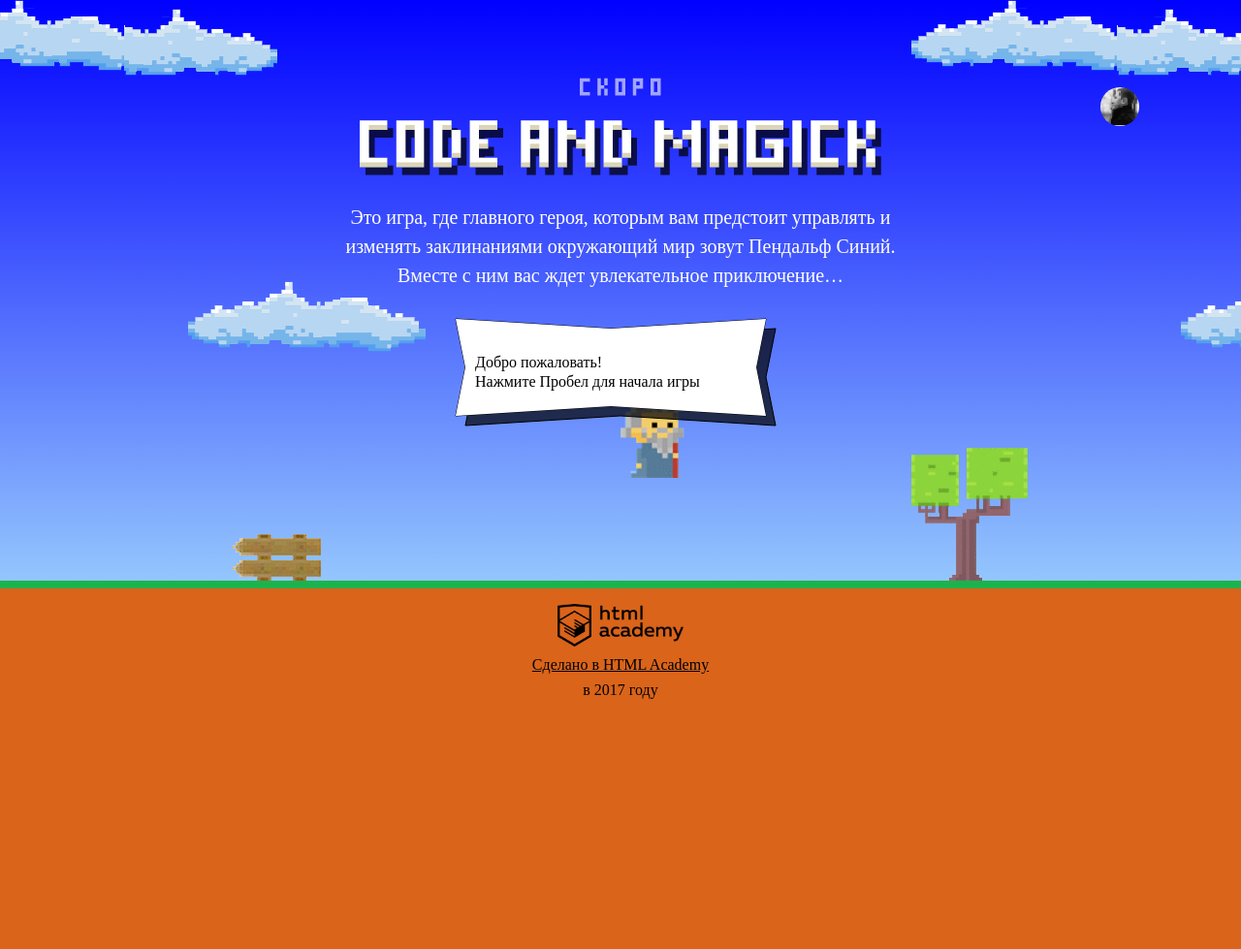
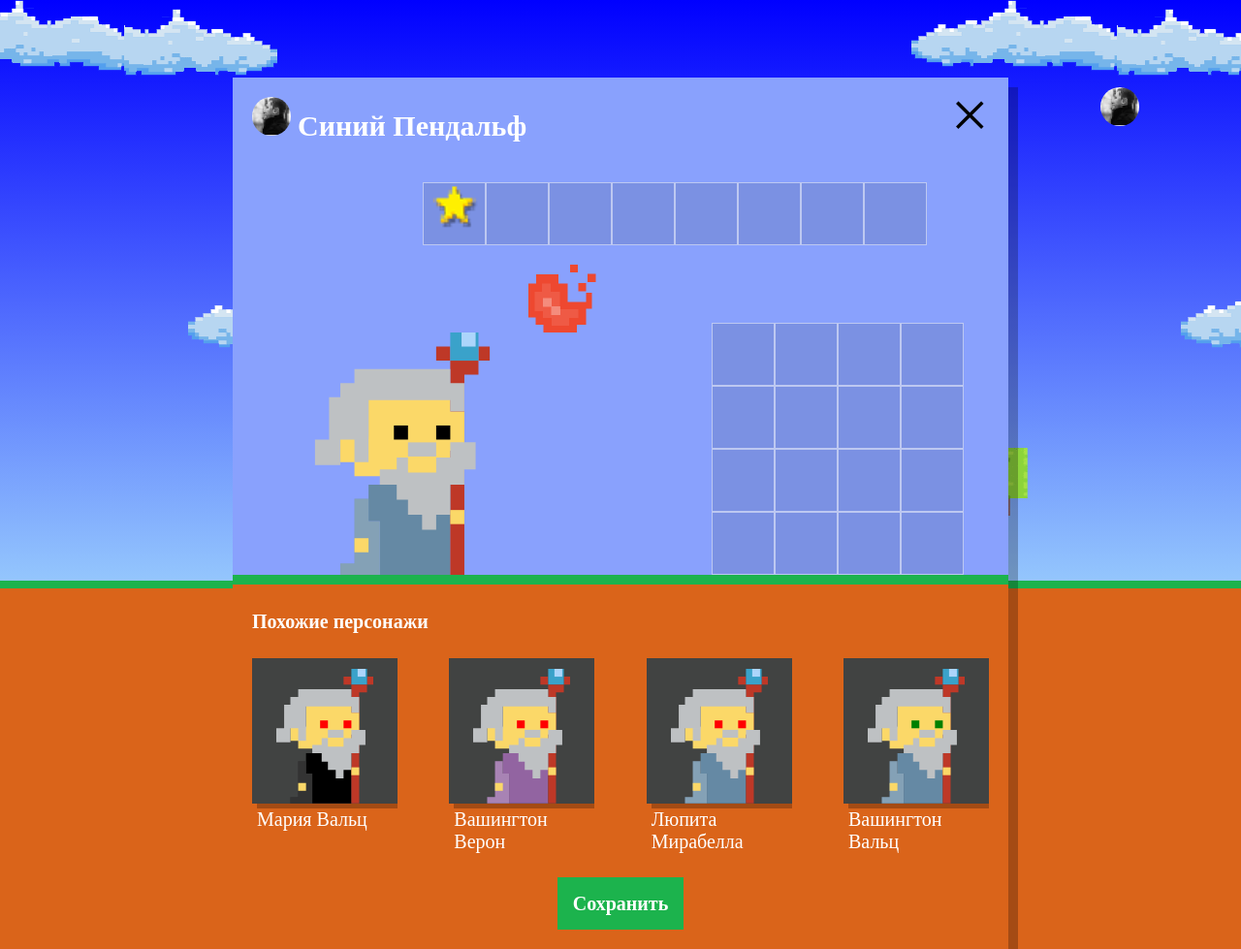
Before and after one commit to DrakDim/107626-code-and-magick-old, a website: page index.html in a window 1280 px wide. Shown: the whole page at 97% size. Before the commit the page ends 800 px from the top, so only its background shows below. Drawn offline with Linux system fonts and the light colour scheme; a web font is replaced by a local one.

Commit message:
Функционирует согласно задаче, но нуждается в правках по условиям

```diff
--- a/index.html
+++ b/index.html
@@ -199,6 +199,7 @@
 	};
 </script>
 
+<script src="js/setup.js"></script>
 <script src="js/stat.js"></script>
 <script src="js/game.js"></script>
 
--- /dev/null
+++ b/js/setup.js
@@ -0,0 +1,99 @@
+'use strict';
+
+/**
+ * Задачи:
+ */
+
+/*  1. Покажите блок .setup, убрав в JS-коде у него класс .hidden.
+    2. Создайте массив, состоящий из 4 сгенерированных JS объектов,
+       которые будут описывать похожих персонажей. Объекты должны содержать следующие поля:
+        * name, строка — случайно сгенерированное имя персонажа.
+          Имя генерируется из массивов имен и фамилий: нужно случайным образом выбрать из массива имен имя,
+          а из массива фамилий фамилию и сложить их.
+          При желании имя и фамилию можно в случайном порядке менять местами:
+
+          Имена:   ['Иван', 'Хуан Себастьян', 'Мария', 'Кристоф', 'Виктор', 'Юлия', 'Люпита', 'Вашингтон']
+          Фамилии: ['да Марья', 'Верон', 'Мирабелла', 'Вальц', 'Онопко', 'Топольницкая', 'Нионго', 'Ирвинг']
+
+        * coatColor, строка — случайный цвет мантии на выбор из следующих:
+
+          ['rgb(101, 137, 164)', 'rgb(241, 43, 107)', 'rgb(146, 100, 161)',
+           'rgb(56, 159, 117)', 'rgb(215, 210, 55)', 'rgb(0, 0, 0)']
+
+        * eyesColor, строка — случайный цвет глаз персонажа на выбор из следующих:
+
+          ['black', 'red', 'blue', 'yellow', 'green']
+    3. На основе данных, созданных в предыдущем пункте и шаблона #similar-wizard-template
+       создайте DOM-элементы, соответствующие случайно сгенерированным волшебникам и заполните их
+       данными из массива:
+        * Имя персонажа name запишите как текст в блок .setup-similar-label
+        * Цвет мантии coatColor задайте как цвет заливки fill в стилях элемента .wizard-coat
+        * Цвет глаз eyesColor задайте как цвет заливки fill в стилях элемента .wizard-eyes
+    4. Отрисуйте сгенерированные DOM-элементы в блок .setup-similar-list.
+       Для вставки элементов используйте DocumentFragment.
+    5. Покажите блок .setup-similar, удалив у него CSS-класс hidden.
+
+    Требования к коду
+
+    Код должен быть разделен на отдельные функции. Стоит отдельно объявить функцию генерации случайных данных,
+    функцию создания DOM-элемента на основе JS-объекта, функцию заполнения блока DOM-элементами на основе
+    массива JS-объектов. Пункты задания примерно соответствуют функциям, которые вы должны создать.
+*/
+
+/**
+ * Константы
+ */
+
+var WIZZARD_NAMES = ['Иван', 'Хуан Себастьян', 'Мария', 'Кристоф', 'Виктор', 'Юлия', 'Люпита', 'Вашингтон'];
+var WIZZARD_SURNAMES = ['да Марья', 'Верон', 'Мирабелла', 'Вальц', 'Онопко', 'Топольницкая', 'Нионго', 'Ирвинг'];
+var COAT_COLORS = ['rgb(101, 137, 164)', 'rgb(241, 43, 107)', 'rgb(146, 100, 161)', 'rgb(56, 159, 117)', 'rgb(215, 210, 55)', 'rgb(0, 0, 0)'];
+var EYES_COLORS = ['black', 'red', 'blue', 'yellow', 'green'];
+var MAX_SIMILAR_WIZARDS = 4;
+/**
+ * Промежуточные вычисления
+ */
+
+var getRandomInt = function (min, max)	{
+  return Math.floor(Math.random() * (max - min + 1)) + min;
+};
+
+var wizardName = function () {
+  return WIZZARD_NAMES[getRandomInt(0, WIZZARD_NAMES.length - 1)] + ' ' + WIZZARD_SURNAMES[getRandomInt(0, WIZZARD_SURNAMES.length - 1)];
+};
+
+var randomWizards = function () {
+  return {name: wizardName(),
+    coatColor: COAT_COLORS[getRandomInt(0, COAT_COLORS.length - 1)],
+    eyesColor: EYES_COLORS[getRandomInt(0, EYES_COLORS.length - 1)]};
+};
+
+var createArrayWiz = function () {
+  var targetArray = [];
+  for (var i = 0; i < MAX_SIMILAR_WIZARDS; i++) {
+    targetArray[i] = randomWizards();
+  }
+  return targetArray;
+};
+
+/**
+ * Основная логика
+ */
+
+document.querySelector('.overlay').classList.remove('hidden');
+
+var templateWizard = document.querySelector('#similar-wizard-template').content;
+var wizardList = document.querySelector('.setup-similar-list');
+
+for (var i = 0; i < MAX_SIMILAR_WIZARDS; i++) {
+  var cloneTemplate = templateWizard.cloneNode(true);
+  var wizzardContents = createArrayWiz();
+  cloneTemplate.querySelector('.setup-similar-label');
+
+  cloneTemplate.querySelector('.setup-similar-label').textContent = wizzardContents[i].name;
+  cloneTemplate.querySelector('.wizard-coat').style.fill = wizzardContents[i].coatColor;
+  cloneTemplate.querySelector('.wizard-eyes').style.fill = wizzardContents[i].eyesColor;
+
+  wizardList.appendChild(cloneTemplate);
+}
+
+document.querySelector('.setup-similar').classList.remove('hidden');
```
